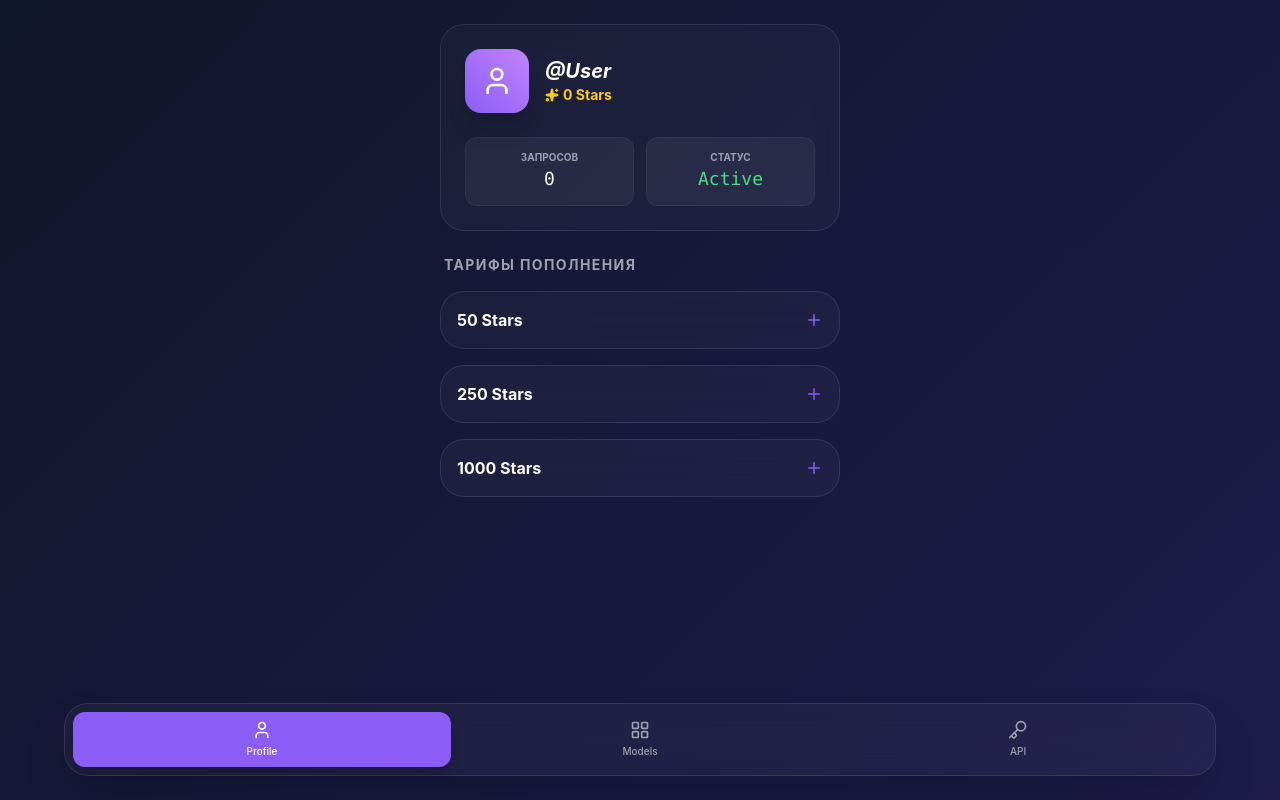
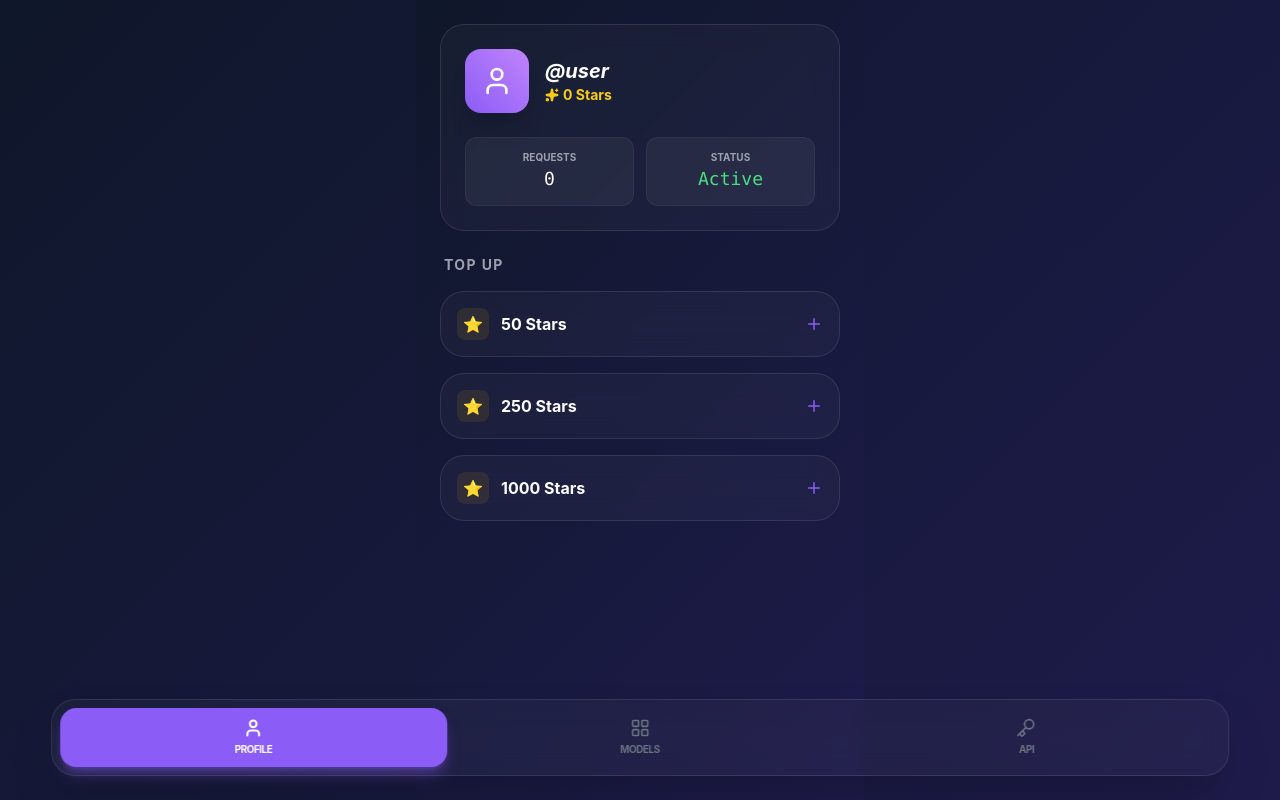
Before and after one commit to Kazeduun889/git-init-git-add-.-git-commit--m-Initial-commit-, a React (Vite) app: page / in a window 1280 px wide. Built offline with nearby package versions, Linux system fonts and the light colour scheme.

Commit message:
Fixed database sync and RLS

```diff
--- a/src/App.jsx
+++ b/src/App.jsx
@@ -4,10 +4,10 @@ import { motion, AnimatePresence } from 'framer-motion';
 import { supabase } from './supabaseClient';
 
 const AI_MODELS = [
-  { id: 'gpt-4o-mini', name: 'GPT-4o Mini', provider: 'OpenAI', type: 'Chat', price: '1 ⭐', icon: '⚡' },
-  { id: 'claude-3-haiku', name: 'Claude Haiku', provider: 'Anthropic', type: 'Chat', price: '1 ⭐', icon: '🎨' },
-  { id: 'gemini-flash', name: 'Gemini 1.5 Flash', provider: 'Google', type: 'Fast', price: '0.5 ⭐', icon: '💎' },
-  { id: 'llama-3-8b', name: 'Llama 3.1 8B', provider: 'Meta', type: 'Open', price: '0.2 ⭐', icon: '🦙' },
+  { id: 'gpt-4o-mini', name: 'GPT-4o Mini', provider: 'OpenAI', price: '1 ⭐', icon: '⚡' },
+  { id: 'claude-3-haiku', name: 'Claude Haiku', provider: 'Anthropic', price: '1 ⭐', icon: '🎨' },
+  { id: 'gemini-flash', name: 'Gemini 1.5 Flash', provider: 'Google', price: '0.5 ⭐', icon: '💎' },
+  { id: 'llama-3-8b', name: 'Llama 3.1 8B', provider: 'Meta', price: '0.2 ⭐', icon: '🦙' },
 ];
 
 // --- Views ---
@@ -20,29 +20,33 @@ const ProfileView = ({ userData }) => (
           <User size={32} className="text-white" />
         </div>
         <div>
-          <h2 className="text-xl font-bold italic">@{userData?.username || 'User'}</h2>
+          <h2 className="text-xl font-bold italic">@{userData?.username || 'user'}</h2>
           <div className="flex items-center gap-1 text-yellow-400">
             <Sparkles size={14} fill="currentColor" />
-            <span className="text-sm font-bold">{userData?.stars_balance || 0} Stars</span>
+            <span className="text-sm font-bold">{userData?.stars_balance ?? 0} Stars</span>
           </div>
         </div>
       </div>
       <div className="grid grid-cols-2 gap-3">
-        <div className="bg-white/5 p-3 rounded-xl border border-white/5">
-          <p className="text-[10px] text-gray-400 uppercase font-bold text-center">Запросов</p>
-          <p className="text-lg font-mono text-center">0</p>
+        <div className="bg-white/5 p-3 rounded-xl border border-white/5 text-center">
+          <p className="text-[10px] text-gray-400 uppercase font-bold">Requests</p>
+          <p className="text-lg font-mono">0</p>
         </div>
-        <div className="bg-white/5 p-3 rounded-xl border border-white/5">
-          <p className="text-[10px] text-gray-400 uppercase font-bold text-center">Статус</p>
-          <p className="text-lg font-mono text-center text-green-400">Active</p>
+        <div className="bg-white/5 p-3 rounded-xl border border-white/5 text-center">
+          <p className="text-[10px] text-gray-400 uppercase font-bold">Status</p>
+          <p className="text-lg font-mono text-green-400">Active</p>
         </div>
       </div>
     </div>
+
     <div className="space-y-4">
-      <h3 className="text-sm font-bold text-gray-400 uppercase tracking-widest px-1">Тарифы пополнения</h3>
+      <h3 className="text-sm font-bold text-gray-400 uppercase tracking-widest px-1">Top Up</h3>
       {[50, 250, 1000].map(amt => (
-        <button key={amt} className="w-full glass-card p-4 flex justify-between items-center hover:bg-white/5 transition-all">
-          <span className="font-bold">{amt} Stars</span>
+        <button key={amt} className="w-full glass-card p-4 flex justify-between items-center hover:bg-white/10 active:scale-[0.98] transition-all border-white/5">
+          <div className="flex items-center gap-3">
+            <div className="w-8 h-8 bg-yellow-500/10 rounded-lg flex items-center justify-center text-yellow-500">⭐</div>
+            <span className="font-bold">{amt} Stars</span>
+          </div>
           <Plus size={18} className="text-accent" />
         </button>
       ))}
@@ -52,22 +56,24 @@ const ProfileView = ({ userData }) => (
 
 const ModelsView = () => (
   <div className="p-6 space-y-4 pb-24 animate-in slide-in-from-bottom-4">
-    <h2 className="text-2xl font-bold mb-4 italic">Available Models</h2>
+    <h2 className="text-2xl font-bold mb-2 italic">AI Catalog</h2>
     {AI_MODELS.map((model) => (
-      <div key={model.id} className="glass-card p-4 flex items-center justify-between group active:scale-[0.98] transition-all">
+      <div key={model.id} className="glass-card p-4 flex items-center justify-between group active:scale-[0.98] transition-all border-white/5 hover:border-accent/30">
         <div className="flex items-center gap-4">
-          <div className="w-12 h-12 bg-white/5 rounded-2xl flex items-center justify-center text-2xl border border-white/10 group-hover:border-accent/50 transition-colors">
+          <div className="w-12 h-12 bg-white/5 rounded-2xl flex items-center justify-center text-2xl border border-white/10 group-hover:border-accent/50 transition-colors shadow-inner">
             {model.icon}
           </div>
           <div>
-            <h3 className="font-bold text-white">{model.name}</h3>
+            <h3 className="font-bold text-white tracking-wide">{model.name}</h3>
             <div className="flex gap-2 mt-1 items-center">
-              <span className="text-[9px] bg-accent/20 text-accent px-1.5 py-0.5 rounded uppercase font-black">{model.provider}</span>
-              <span className="text-[10px] text-gray-400">{model.price} / req</span>
+              <span className="text-[9px] bg-accent text-white px-1.5 py-0.5 rounded uppercase font-black tracking-tighter">{model.provider}</span>
+              <span className="text-[10px] text-gray-400 font-medium">{model.price} / req</span>
             </div>
           </div>
         </div>
-        <Sparkles size={18} className="text-gray-600 group-hover:text-accent transition-colors" />
+        <div className="p-2 bg-white/5 rounded-lg group-hover:bg-accent group-hover:text-white transition-all text-gray-600">
+            <Sparkles size={16} />
+        </div>
       </div>
     ))}
   </div>
@@ -81,42 +87,63 @@ const ApiView = ({ tgId }) => {
   }, [tgId]);
 
   const fetchKeys = async () => {
-    const { data } = await supabase.from('api_keys').select('*').eq('user_id', tgId);
+    const { data } = await supabase.from('api_keys').select('*').eq('user_id', tgId).order('created_at', { ascending: false });
     if (data) setKeys(data);
   };
 
   const createKey = async () => {
-    const newKeyValue = `nx_sk_${Math.random().toString(36).substring(7)}`;
+    if (!tgId) return;
+    const newKeyValue = `nx_sk_${Math.random().toString(36).substring(2, 15)}`;
     const { data, error } = await supabase.from('api_keys').insert([
       { user_id: tgId, key_name: `Key ${keys.length + 1}`, key_value: newKeyValue }
     ]).select();
+
     if (data) setKeys([...data, ...keys]);
+    if (error) console.error(error);
+  };
+
+  const deleteKey = async (id) => {
+    await supabase.from('api_keys').delete().eq('id', id);
+    setKeys(keys.filter(k => k.id !== id));
   };
 
   return (
     <div className="p-6 space-y-6 pb-24 animate-in slide-in-from-bottom-4">
-      <div className="flex justify-between items-center"><h2 className="text-2xl font-bold">API Access</h2><ShieldCheck className="text-green-400" /></div>
-      <button onClick={createKey} className="w-full glass-card border-dashed border-accent/40 p-4 flex items-center justify-center gap-2 text-accent hover:bg-accent/5 transition-all">
-        <Plus size={20} /> <span className="font-semibold">Generate New Key</span>
+      <div className="flex justify-between items-center">
+        <h2 className="text-2xl font-bold italic">API Access</h2>
+        <ShieldCheck className="text-green-400" size={24} />
+      </div>
+
+      <button onClick={createKey} className="w-full glass-card border-dashed border-accent/40 p-5 flex items-center justify-center gap-3 text-accent hover:bg-accent/5 transition-all group">
+        <Plus size={20} className="group-hover:rotate-90 transition-transform" />
+        <span className="font-bold">Generate New API Key</span>
       </button>
+
       <div className="space-y-4">
+        <p className="text-[10px] text-gray-500 uppercase font-black tracking-[0.2em] px-1">Your Keys</p>
         {keys.map(k => (
-          <div key={k.id} className="glass-card p-4 space-y-3">
+          <motion.div initial={{ opacity: 0, scale: 0.95 }} animate={{ opacity: 1, scale: 1 }} key={k.id} className="glass-card p-4 space-y-3 relative border-white/5">
             <div className="flex justify-between items-start">
-              <h4 className="font-bold text-sm">{k.key_name}</h4>
-              <Trash2 size={14} className="text-gray-600" />
+              <h4 className="font-bold text-sm text-gray-200">{k.key_name}</h4>
+              <button onClick={() => deleteKey(k.id)} className="text-gray-600 hover:text-red-400 transition-colors p-1">
+                <Trash2 size={14} />
+              </button>
             </div>
-            <div className="flex items-center justify-between bg-black/20 rounded-xl px-3 py-2 border border-white/5 font-mono text-[10px] text-accent">
-              {k.key_value} <Copy size={12} className="text-gray-500" />
+            <div className="flex items-center justify-between bg-black/40 rounded-xl px-3 py-2.5 border border-white/5 font-mono text-[10px] text-accent">
+              <span className="truncate mr-2">{k.key_value}</span>
+              <Copy size={14} className="text-gray-500 hover:text-white cursor-pointer flex-shrink-0" onClick={() => {
+                navigator.clipboard.writeText(k.key_value);
+                window.Telegram?.WebApp?.HapticFeedback.notificationOccurred('success');
+              }} />
             </div>
-          </div>
+          </motion.div>
         ))}
       </div>
     </div>
   );
 };
 
-// --- Main App Component ---
+// --- Main App ---
 
 export default function App() {
   const [activeTab, setActiveTab] = useState('home');
@@ -128,13 +155,16 @@ export default function App() {
       tg.ready();
       tg.expand();
       tg.backgroundColor = '#0f172a';
-      const user = tg.initDataUnsafe?.user;
-      if (user) syncUser(user);
+      tg.headerColor = '#0f172a';
+
+      const user = tg.initDataUnsafe?.user || { id: 12345, username: 'tester' };
+      syncUser(user);
     }
   }, []);
 
   const syncUser = async (tgUser) => {
-    let { data } = await supabase.from('profiles').select('*').eq('telegram_id', tgUser.id).single();
+    let { data } = await supabase.from('profiles').select('*').eq('telegram_id', tgUser.id).maybeSingle();
+
     if (!data) {
       const { data: newUser } = await supabase.from('profiles').insert([
         { telegram_id: tgUser.id, username: tgUser.username || 'user', stars_balance: 500 }
@@ -146,14 +176,16 @@ export default function App() {
   };
 
   return (
-    <div className="flex flex-col h-screen max-w-md mx-auto relative overflow-hidden">
+    <div className="flex flex-col h-screen max-w-md mx-auto relative bg-main-gradient overflow-hidden">
       <main className="flex-1 overflow-y-auto">
-        {activeTab === 'home' && <ProfileView userData={userData} />}
-        {activeTab === 'models' && <ModelsView />}
-        {activeTab === 'api' && <ApiView tgId={userData?.telegram_id} />}
+        <AnimatePresence mode="wait">
+          {activeTab === 'home' && <ProfileView key="p" userData={userData} />}
+          {activeTab === 'models' && <ModelsView key="m" />}
+          {activeTab === 'api' && <ApiView key="a" tgId={userData?.telegram_id} />}
+        </AnimatePresence>
       </main>
 
-      <nav className="fixed bottom-6 left-1/2 -translate-x-1/2 w-[90%] glass-card p-2 flex justify-between items-center z-50 shadow-2xl">
+      <nav className="fixed bottom-6 left-1/2 -translate-x-1/2 w-[92%] glass-card p-2 flex justify-between items-center z-50 shadow-2xl border-white/10">
         {[
           { id: 'home', icon: User, label: 'Profile' },
           { id: 'models', icon: LayoutGrid, label: 'Models' },
@@ -161,11 +193,14 @@ export default function App() {
         ].map(tab => (
           <button
             key={tab.id}
-            onClick={() => setActiveTab(tab.id)}
-            className={`flex-1 flex flex-col items-center py-2 rounded-xl transition-all ${activeTab === tab.id ? 'bg-accent text-white shadow-lg' : 'text-gray-400'}`}
+            onClick={() => {
+                setActiveTab(tab.id);
+                window.Telegram?.WebApp?.HapticFeedback.impactOccurred('light');
+            }}
+            className={`flex-1 flex flex-col items-center py-2.5 rounded-2xl transition-all duration-300 ${activeTab === tab.id ? 'bg-accent text-white shadow-lg shadow-accent/40' : 'text-gray-500 hover:text-gray-300'}`}
           >
-            <tab.icon size={20} />
-            <span className="text-[10px] mt-1 font-medium">{tab.label}</span>
+            <tab.icon size={20} strokeWidth={activeTab === tab.id ? 2.5 : 2} />
+            <span className="text-[10px] mt-1 font-bold uppercase tracking-tighter">{tab.label}</span>
           </button>
         ))}
       </nav>
```
